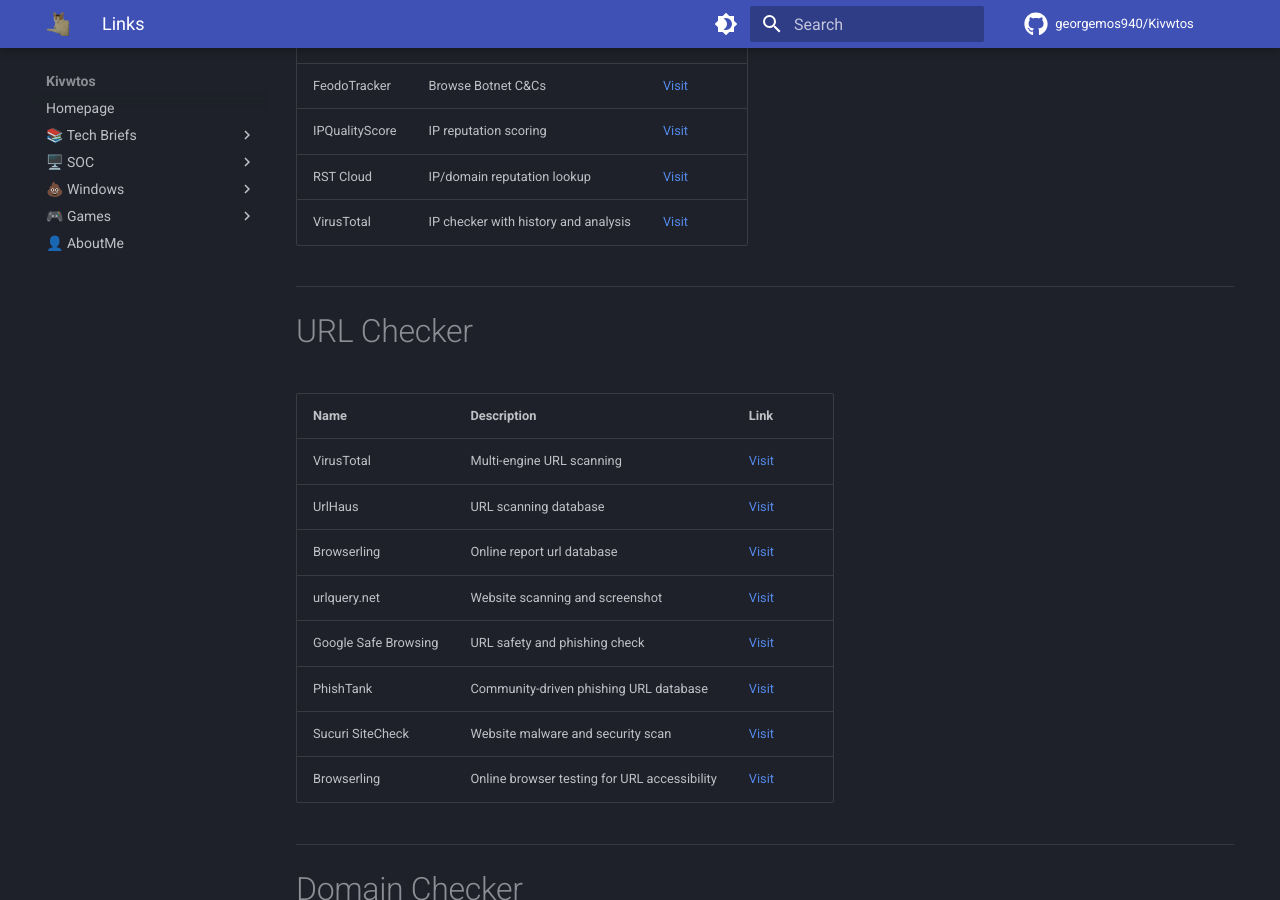
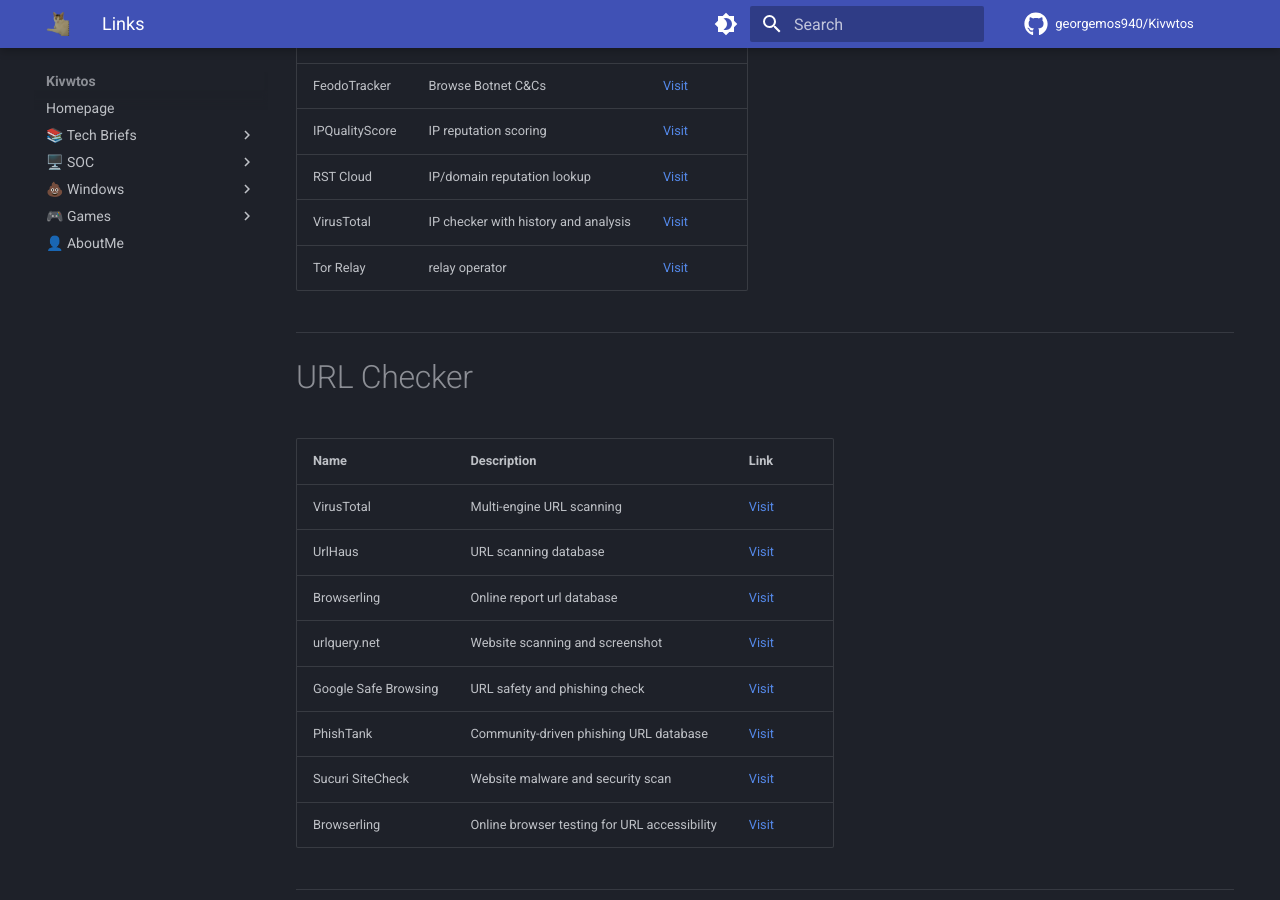
Before and after one commit to georgemos940/Kivwtos, an MkDocs documentation site: the page built from docs/soc/links.md, in a window 1280 px wide and 900 px high, scrolled down 456 px. Built offline with MkDocs 1.6.1 and Material for MkDocs 9.7.7, drawn with Linux system fonts in a browser that asks for light colours; comment, search, counter and statistics services are not loaded.

Commit message:
added link

```diff
--- a/docs/soc/links.md
+++ b/docs/soc/links.md
@@ -15,6 +15,7 @@
 | IPQualityScore | IP reputation scoring                | [Visit](https://www.ipqualityscore.com)                                                   |
 | RST Cloud      | IP/domain reputation lookup          | [Visit](https://www.rstcloud.com/ioc-lookup-results/?search=156.244.56.89)                |
 | VirusTotal     | IP checker with history and analysis | [Visit](https://www.virustotal.com/gui/home/search)                                       |
+| Tor Relay      | relay operator                       | [Visit](https://metrics.torproject.org/rs.html)                                           |
 
 ---
 
```
Also changed, not shown: docs/.obsidian/workspace.json.
